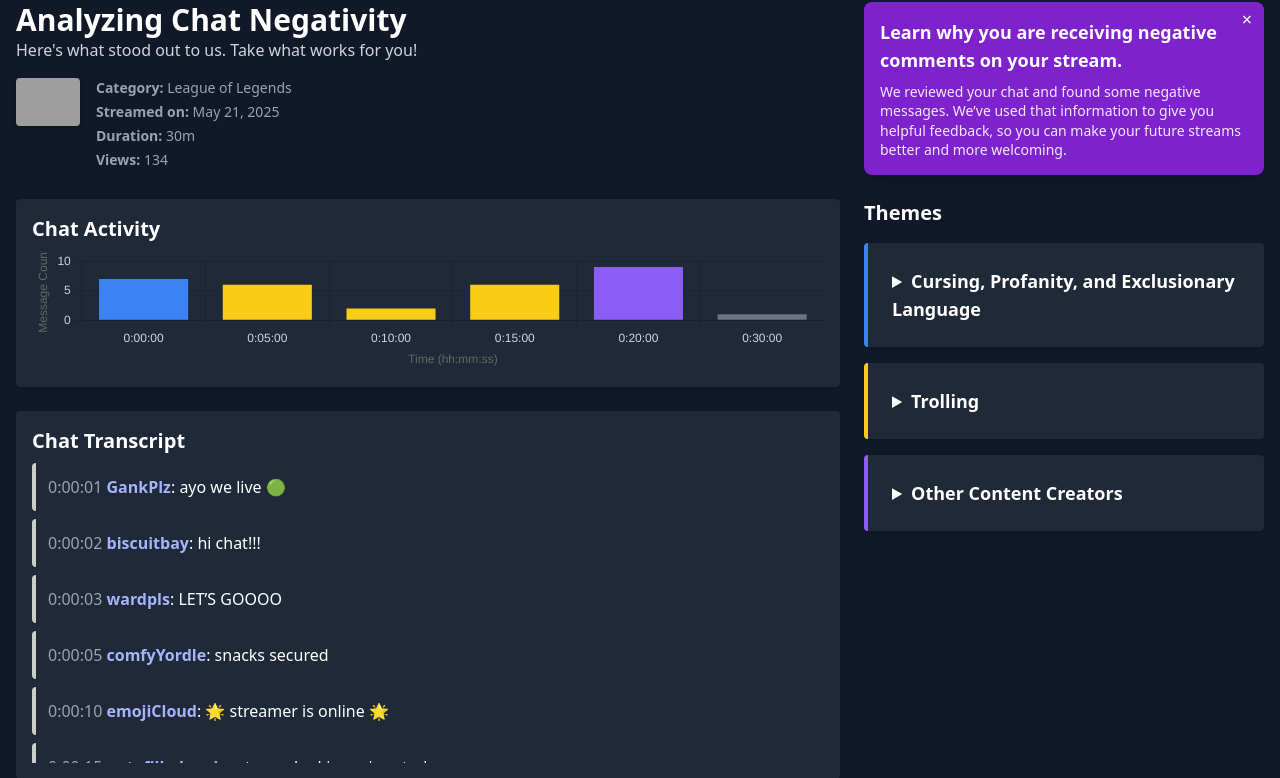
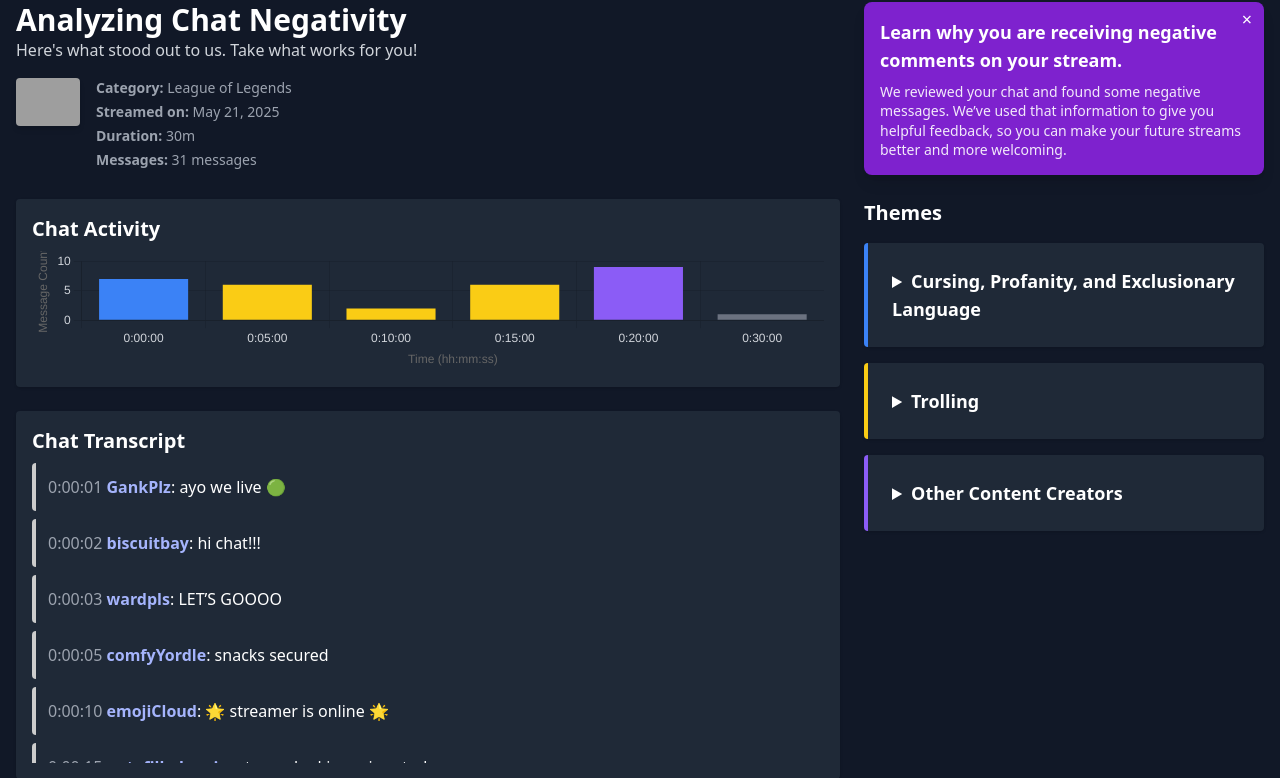
Before and after one commit to kerixyz/postchat, a Flask app: page /demo in a window 1280 px wide. Shown: the part 90-868 px from the top of the page. Run offline with Flask 3, Linux system fonts and the light colour scheme; some libraries are stand-ins or nearby versions; grey boxes are pictures that could not be loaded.

Commit message:
views to messages

```diff
--- a/templates/demo.html
+++ b/templates/demo.html
@@ -19,7 +19,7 @@
         <p><strong>Category:</strong> League of Legends</p>
         <p><strong>Streamed on:</strong> May 21, 2025</p>
         <p><strong>Duration:</strong> 30m </p>
-        <p><strong>Views:</strong> 134 </p>
+        <p><strong>Messages:</strong> 31 messages </p>
       </div>
     </div>
   </section>
```
